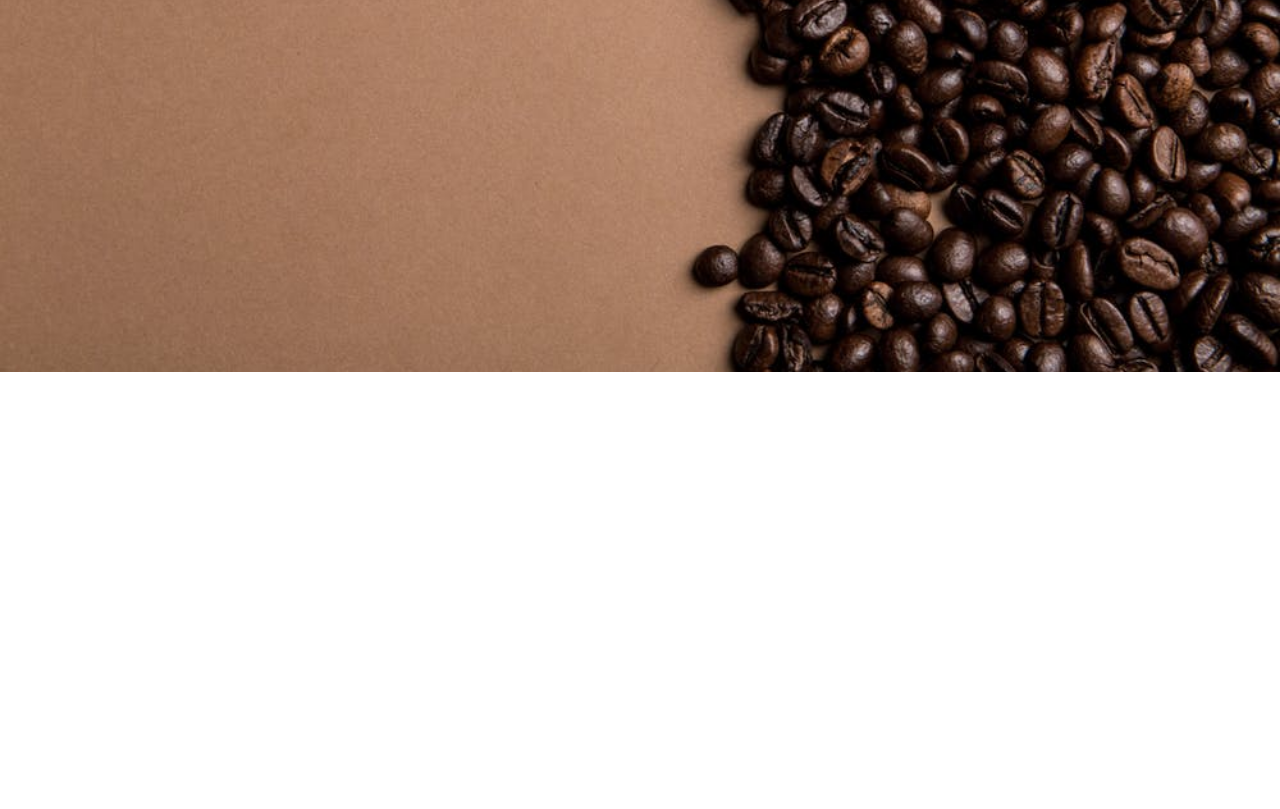
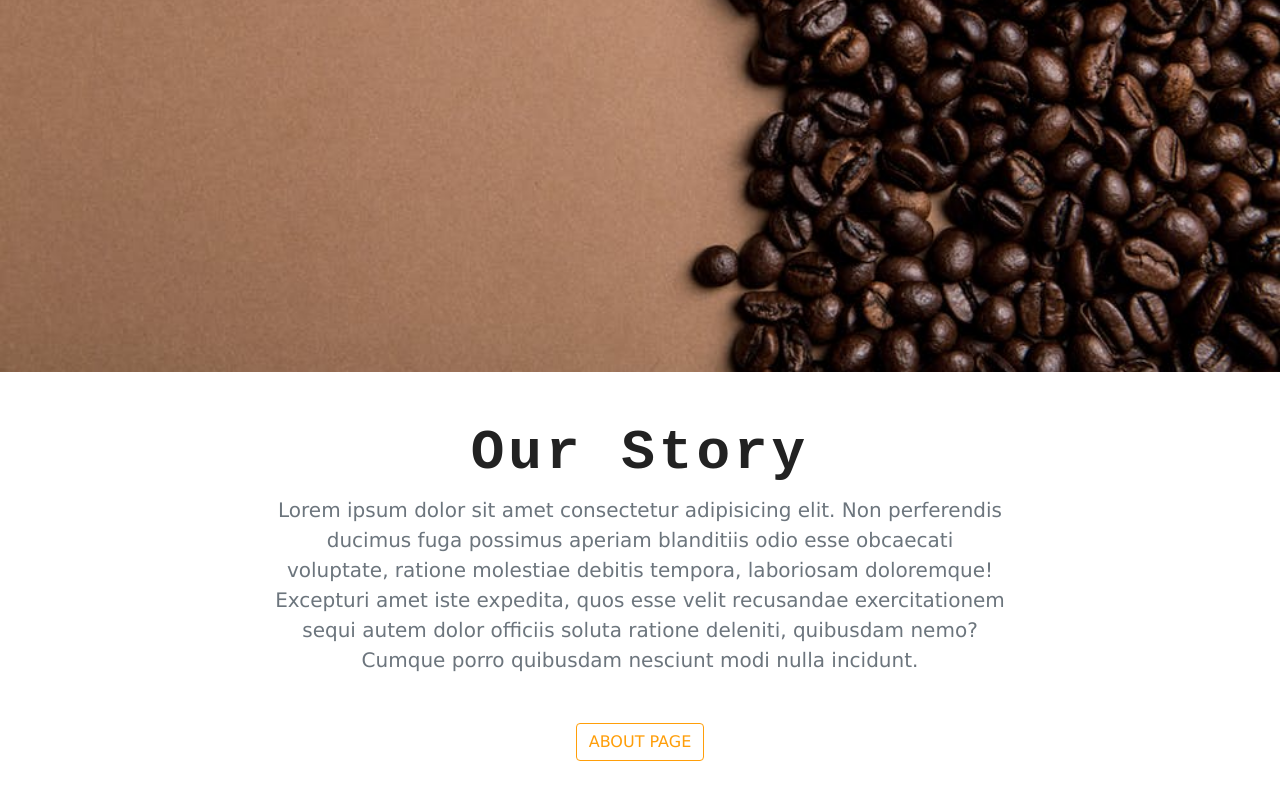
Before and after one commit to jjv3213/gatsby-coffee-shop, a Gatsby site: page / in a window 1280 px wide. Shown: the part 502-1311 px from the top of the page. Before the commit the page ends 874 px from the top, so only its background shows below. Built offline with nearby package versions, Linux system fonts and the light colour scheme; Gatsby itself is replaced by a stand-in of ours.

Commit message:
info section and title components

```diff
--- /dev/null
+++ b/src/components/global/Tttle.js
@@ -0,0 +1,13 @@
+import React from "react"
+
+const Tttle = ({ title }) => {
+  return (
+    <div className="row">
+      <div className="col text-center mb3">
+        <h1 className="display-4 text-capitalize font-weight-bold">{title}</h1>
+      </div>
+    </div>
+  )
+}
+
+export default Tttle
--- /dev/null
+++ b/src/components/home/Info.js
@@ -0,0 +1,34 @@
+import React from "react"
+import { Link } from "gatsby"
+
+import Title from "../global/Tttle"
+
+const Info = () => {
+  return (
+    <section className="py-5">
+      <div className="container">
+        <Title title="Our Story" />
+        <div className="row">
+          <div className="col-10 col-sm-8 mx-auto text-center">
+            <p className="lead text-muted mb-5">
+              Lorem ipsum dolor sit amet consectetur adipisicing elit. Non
+              perferendis ducimus fuga possimus aperiam blanditiis odio esse
+              obcaecati voluptate, ratione molestiae debitis tempora, laboriosam
+              doloremque! Excepturi amet iste expedita, quos esse velit
+              recusandae exercitationem sequi autem dolor officiis soluta
+              ratione deleniti, quibusdam nemo? Cumque porro quibusdam nesciunt
+              modi nulla incidunt.
+            </p>
+            <Link to="/about/">
+              <button className="btn text-uppercase btn-yellow">
+                about page
+              </button>
+            </Link>
+          </div>
+        </div>
+      </div>
+    </section>
+  )
+}
+
+export default Info
--- a/src/components/layout.css
+++ b/src/components/layout.css
@@ -1,5 +1,5 @@
 :root {
-  --mainBrown: #2d1ef1;
+  --mainBrown: #2d1e1f;
   --mainYellow: rgb(255, 158, 9);
   --mainGrey: #ece8dc;
   --mainWhite: #fff;
@@ -45,3 +45,13 @@
   background-position: center;
   background-size: cover;
 }
+
+.btn-yellow {
+  color: var(--mainYellow);
+  border-color: var(--mainYellow);
+}
+
+.btn-yellow:hover {
+  background: var(--mainYellow);
+  color: var(--mainBrown);
+}
--- a/src/pages/index.js
+++ b/src/pages/index.js
@@ -4,6 +4,7 @@
 import Layout from "../components/layout"
 import SEO from "../components/seo"
 import BackgroundSection from "../components/global/BackgroundSection"
+import Info from "../components/home/Info"
 
 const IndexPage = ({ data }) => (
   <Layout>
@@ -12,6 +13,7 @@
       img={data.img.childImageSharp.fluid}
       title="Coffee Shop"
     />
+    <Info />
   </Layout>
 )
 
```
